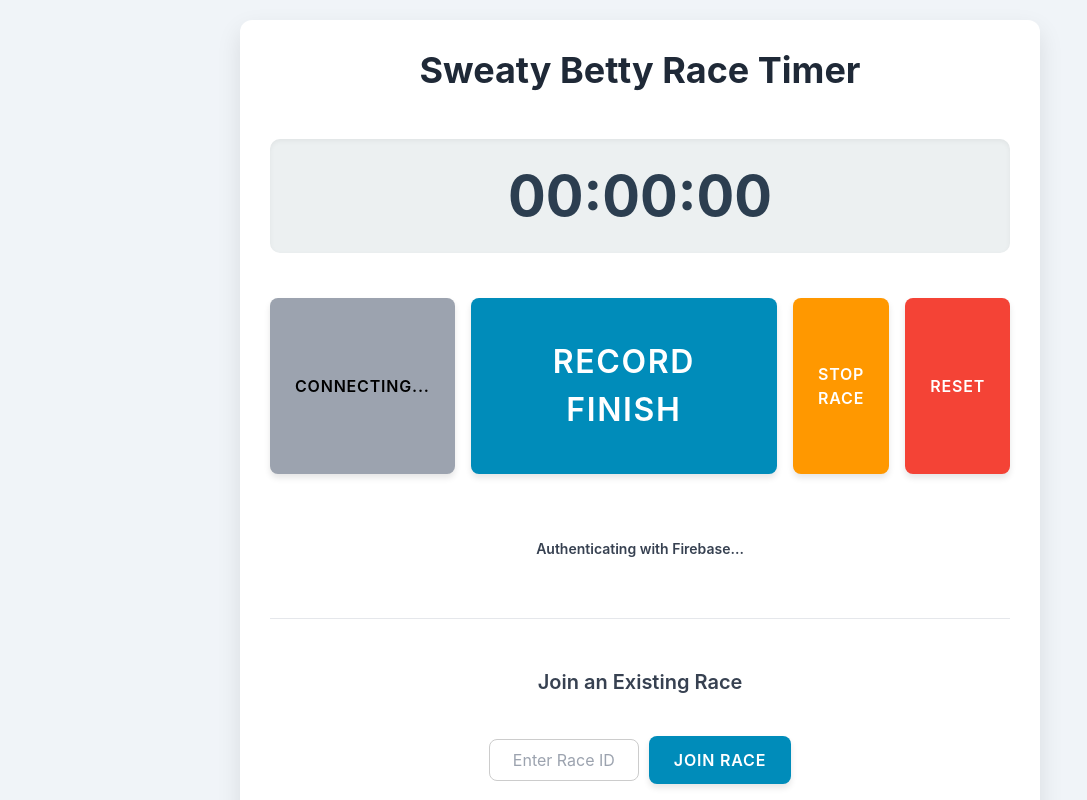
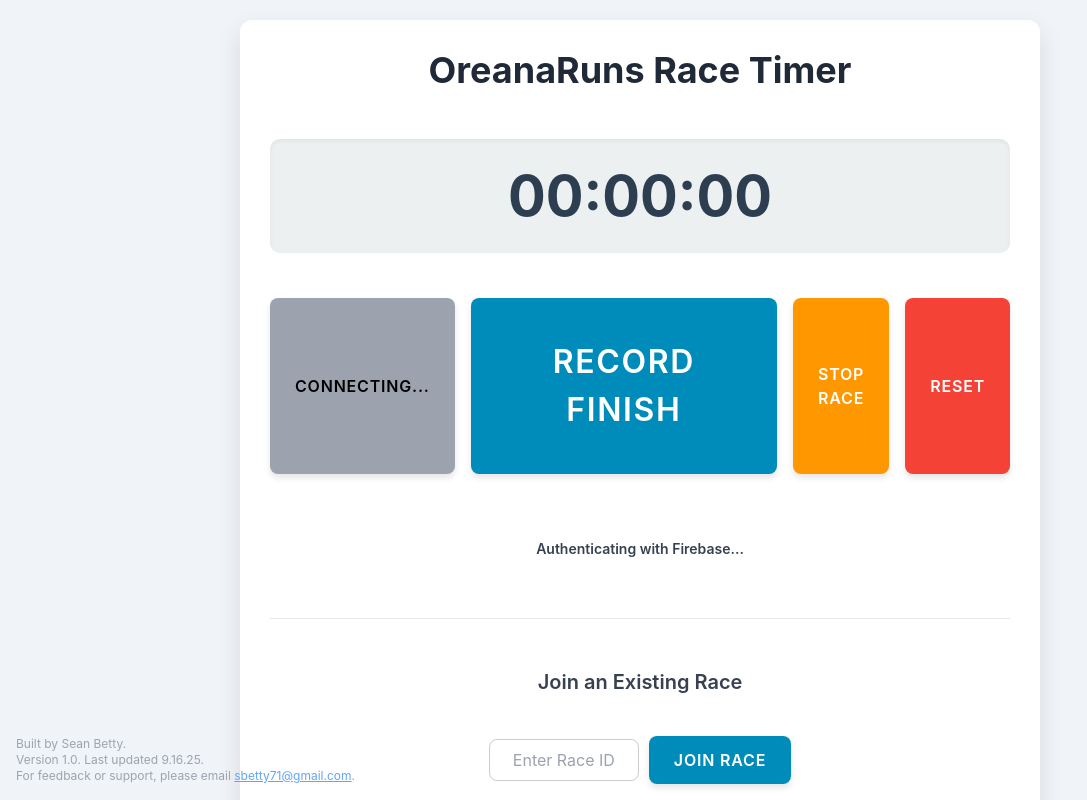
Before and after one commit to Sbetty71/Sweaty-Betty-Race-Timer, a plain HTML site: page index.html in a window 1280 px wide. Shown: the top 800 px of the page, without its empty margins (0-1087 px from the left). Drawn offline with nearby package versions, Linux system fonts and the light colour scheme; no server answers.

Commit message:
Update index.html

```diff
--- a/index.html
+++ b/index.html
@@ -3,7 +3,7 @@
 <head>
     <meta charset="UTF-8">
     <meta name="viewport" content="width=device-width, initial-scale=1.0">
-    <title>Sweaty Betty Race Timer</title>
+    <title>OreanaRuns Race Timer</title>
     <!-- Tailwind CSS CDN -->
     <script src="https://cdn.tailwindcss.com"></script>
     <style>
@@ -175,10 +175,16 @@
             animation: flashEffect 0.5s ease-in-out;
         }
     </style>
+    <!--
+        Race Timer App
+        Author: [Your Name Here]
+        Build Date: [Current Date]
+        Version: 1.0
+    -->
 </head>
 <body>
     <div id="app-container">
-        <h1 class="text-4xl font-bold text-gray-800 mb-6">Sweaty Betty Race Timer</h1>
+        <h1 class="text-4xl font-bold text-gray-800 mb-6">OreanaRuns Race Timer</h1>
 
         <div id="timer-display">00:00:00</div>
 
@@ -220,6 +226,14 @@
                 </tbody>
             </table>
         </div>
+    </div>
+
+    <div class="fixed bottom-4 left-4 text-xs text-gray-400 text-left">
+        <p>Built by Sean Betty.</p>
+        <p>Version 1.0. Last updated 9.16.25.</p>
+        <p>For feedback or support, please email
+            <a href="mailto:sbetty71@gmail.com" class="underline text-blue-400 hover:text-blue-500">sbetty71@gmail.com</a>.
+        </p>
     </div>
 
     <!-- Firebase SDKs -->
```
